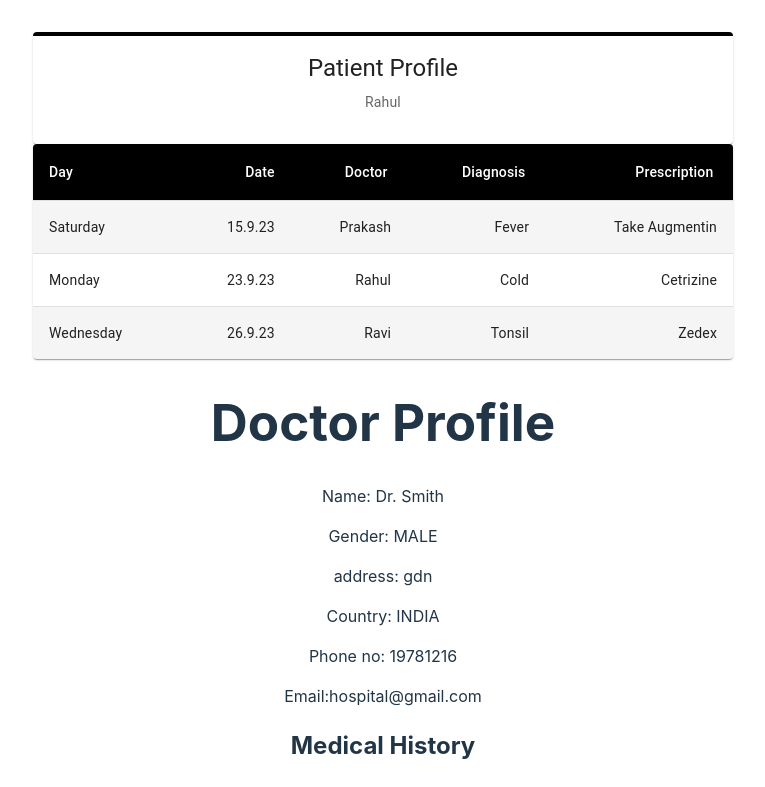
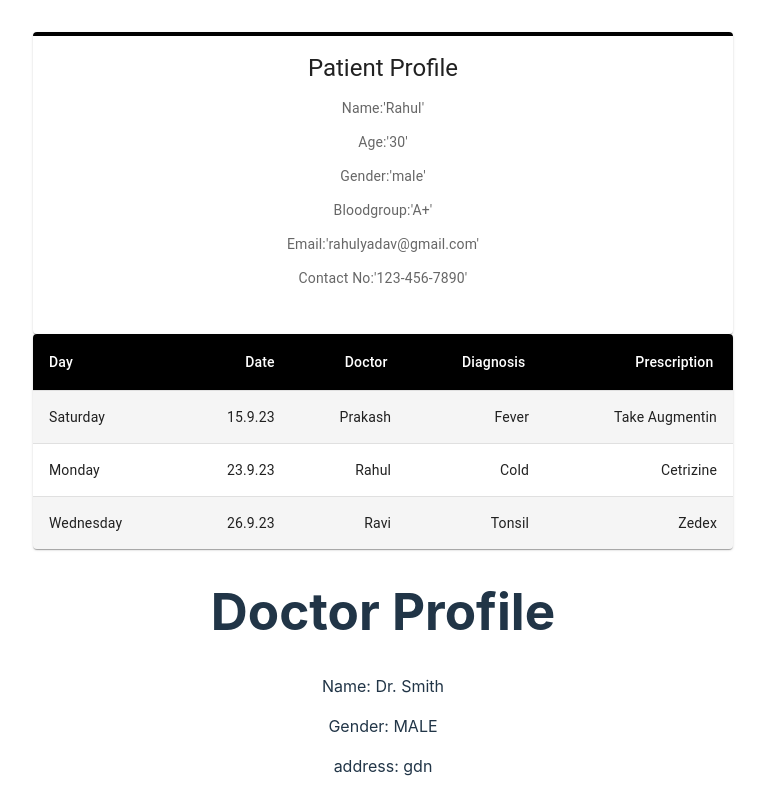
Before and after one commit to deeew30/mini-project-with-react, a React (Vite) app: page /patient in a window 1280 px wide. Shown: the top 787 px of the page, without its empty margins (257-1022 px from the left). Built offline with nearby package versions, Linux system fonts and the light colour scheme.

Commit message:
update Table

```diff
--- a/src/components/PatientProfile.jsx
+++ b/src/components/PatientProfile.jsx
@@ -11,8 +11,9 @@ export default function PatientProfile() {
     <Card sx={{ maxWidth: 700 }}>
       <CardMedia
         alt="green iguana"
-        height="30"
+        height="200"
         style={{ border: "2px solid black" }}
+
 
       />
       <CardContent>
@@ -20,7 +21,12 @@ export default function PatientProfile() {
           Patient Profile
         </Typography>
         <Typography variant="body2" color="text.secondary">
-          Rahul
+        <p> Name:'Rahul'</p>
+        <p> Age:'30'</p>
+        <p> Gender:'male'</p>
+        <p> Bloodgroup:'A+'</p>
+        <p> Email:'rahulyadav@gmail.com'</p>
+        <p> Contact No:'123-456-7890'</p>
         </Typography>
       </CardContent>
       <CardActions>
```
